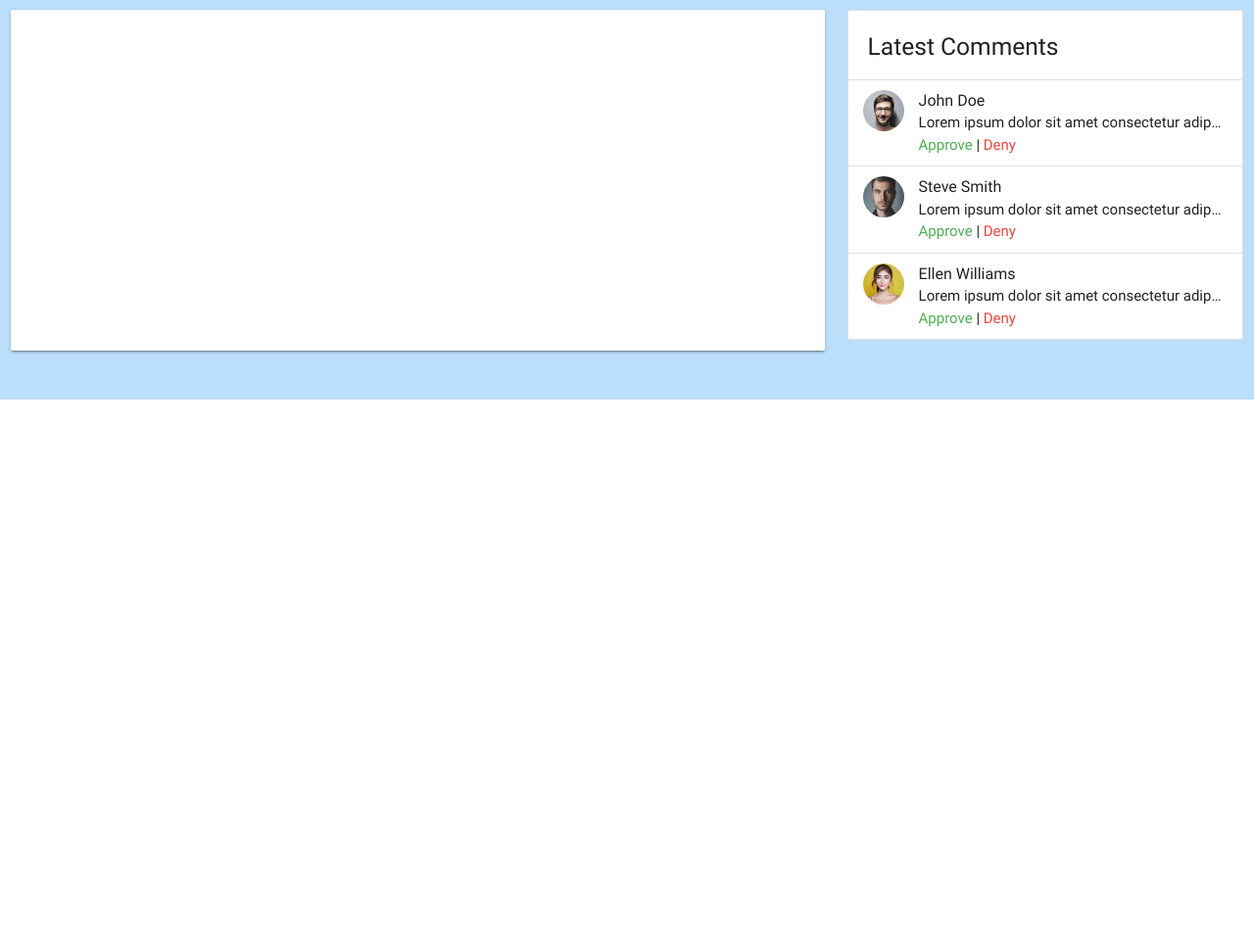
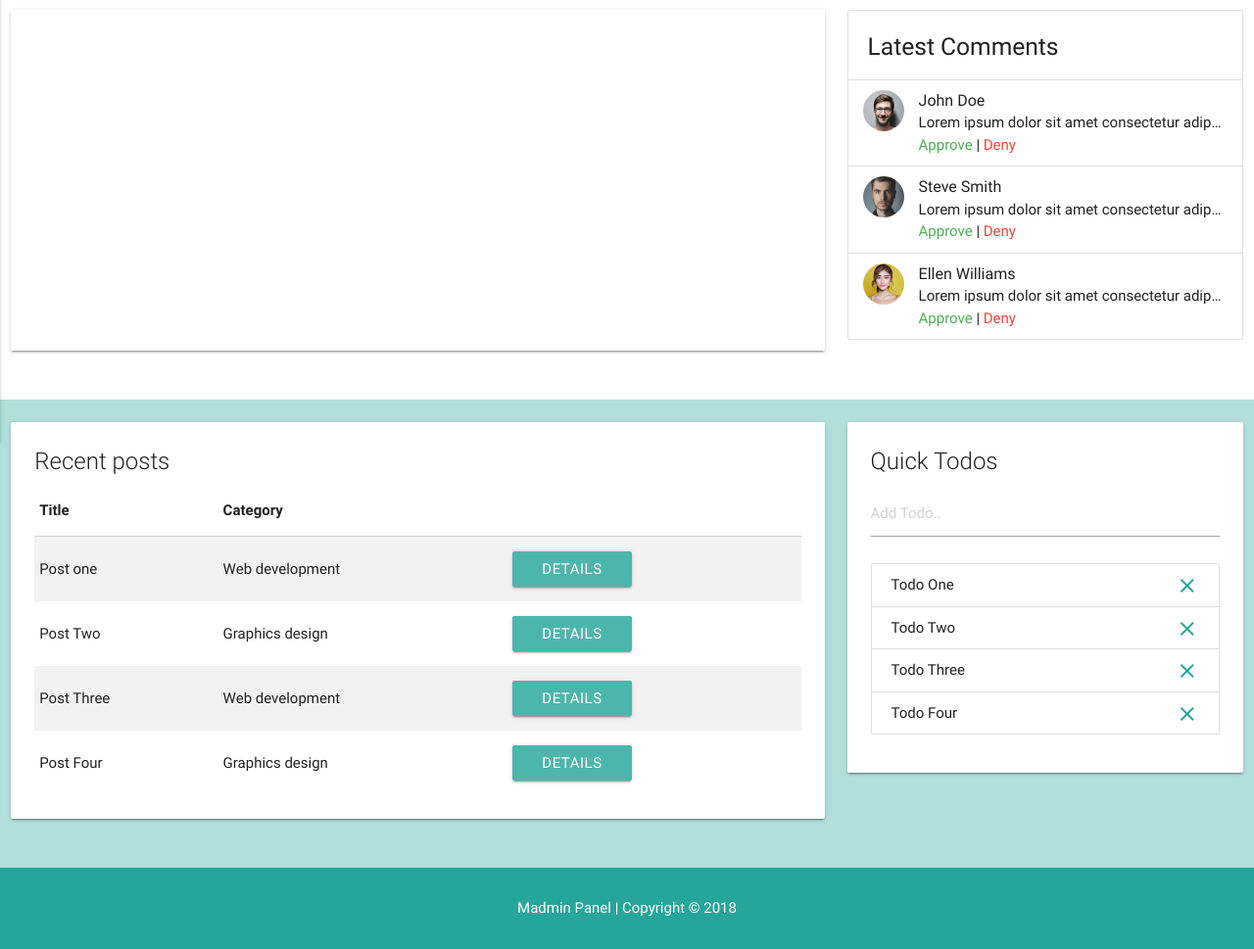
Before and after one commit to learnwithcode/Materialize-Sandbox, a plain HTML site: page Madmin/index.html in a window 1280 px wide. Shown: the part 409-1378 px from the top of the page at 98% size. Before the commit the page ends 817 px from the top, so only its background shows below. Drawn offline with nearby package versions, Linux system fonts and the light colour scheme; a script that the page names is missing.

Commit message:
Recent Posts and Todo List

```diff
--- a/Madmin/index.html
+++ b/Madmin/index.html
@@ -13,7 +13,7 @@
   <title>Custom Materialize Theme</title>
 </head>
 
-<body>
+<body class="teal lighten-4">
 
   <nav class="teal lighten-2">
     <div class="container">
@@ -97,7 +97,7 @@
   </section>
 
   <!-- Section: Visitors -->
-  <section class="section section-visitors blue lighten-4">
+  <section class="section section-visitors white lighten-4">
     <div class="row">
       <div class="col s12 m6 l8">
         <div class="card-panel">
@@ -142,7 +142,92 @@
     </div>
   </section>
 
-
+  <!-- Section:Recent Posts & Todos -->
+  <section class="section section-recent">
+    <div class="row">
+      <div class="col s12 m6 l8">
+        <div class="card">
+          <div class="card-content">
+            <span class="card-title">Recent posts</span>
+            <table class="striped">
+              <thead>
+                <tr>
+                  <th>Title</th>
+                  <th>Category</th>
+                  <th></th>
+                </tr>
+              </thead>
+              <tbody>
+                <tr>
+                  <td>Post one</td>
+                  <td>Web development</td>
+                  <td><a href="details.html" class="btn teal lighten-2">Details</a></td>
+                </tr>
+                <tr>
+                  <td>Post Two</td>
+                  <td>Graphics design</td>
+                  <td><a href="details.html" class="btn teal lighten-2">Details</a></td>
+                </tr>
+                <tr>
+                  <td>Post Three</td>
+                  <td>Web development</td>
+                  <td><a href="details.html" class="btn teal lighten-2">Details</a></td>
+                </tr>
+                <tr>
+                  <td>Post Four</td>
+                  <td>Graphics design
+                  </td>
+                  <td><a href="details.html" class="btn teal lighten-2">Details</a></td>
+                </tr>
+              </tbody>
+            </table>
+          </div>
+        </div>
+      </div>
+      <div class="col s12 m6 l4">
+        <div class="card">
+          <div class="card-content">
+            <span class="card-title">Quick Todos</span>
+            <form id="todo-form">
+              <div class="input-field">
+                <input type="text" placeholder="Add Todo.." id="todo">
+              </div>
+            </form>
+            <ul class="collection todos">
+              <li class="collection-item">
+                <div>Todo One
+                  <a href="#!" class="secondary-content delete">
+                    <i class="material-icons">close</i></a>
+                </div>
+              </li>
+              <li class="collection-item">
+                <div>Todo Two
+                  <a href="#!" class="secondary-content delete">
+                    <i class="material-icons">close</i></a>
+                </div>
+              </li>
+              <li class="collection-item">
+                <div>Todo Three
+                  <a href="#!" class="secondary-content delete">
+                    <i class="material-icons">close</i></a>
+                </div>
+              </li>
+              <li class="collection-item">
+                <div>Todo Four
+                  <a href="#!" class="secondary-content delete">
+                    <i class="material-icons">close</i></a>
+                </div>
+              </li>
+            </ul>
+          </div>
+        </div>
+      </div>
+    </div>
+  </section>
+  <!-- Footer -->
+  <footer class="section teal lighten-1 white-text center">
+    <p>Madmin Panel | Copyright &copy; 2018</p>
+  </footer>
 
   <!-- Preloader -->
   <div class="loader preloader-wrapper big active">
@@ -175,6 +260,9 @@
 
         // Hide preloader
         $('.loader').fadeOut();
+
+        //Init Side nav
+        $('.button-collapse').sideNav();
         // Counter
         $('.count').each(function () {
           $(this).prop('Counter', 0).animate({
@@ -200,6 +288,32 @@
         });
 
 
+        // Quick Todos
+        $('#todo-form').submit(function (e) {
+          const output = `<li class="collection-item">
+                <div>${$('#todo').val()}
+                  <a href="#!" class="secondary-content delete">
+                    <i class="material-icons">close</i>
+                  </a>
+                </div>
+              </li>`;
+
+          $('.todos').append(output);
+
+          Materialize.toast('Todo Added', 3000);
+
+          e.preventDefault();
+        });
+
+        // Delete Todos
+        $('.todos').on('click', '.delete', function (e) {
+          $(this).parent().parent().remove();
+          Materialize.toast('Todo Removed', 3000);
+
+          e.preventDefault();
+        });
+
+
       });
     }, 1000);
   </script>
```
